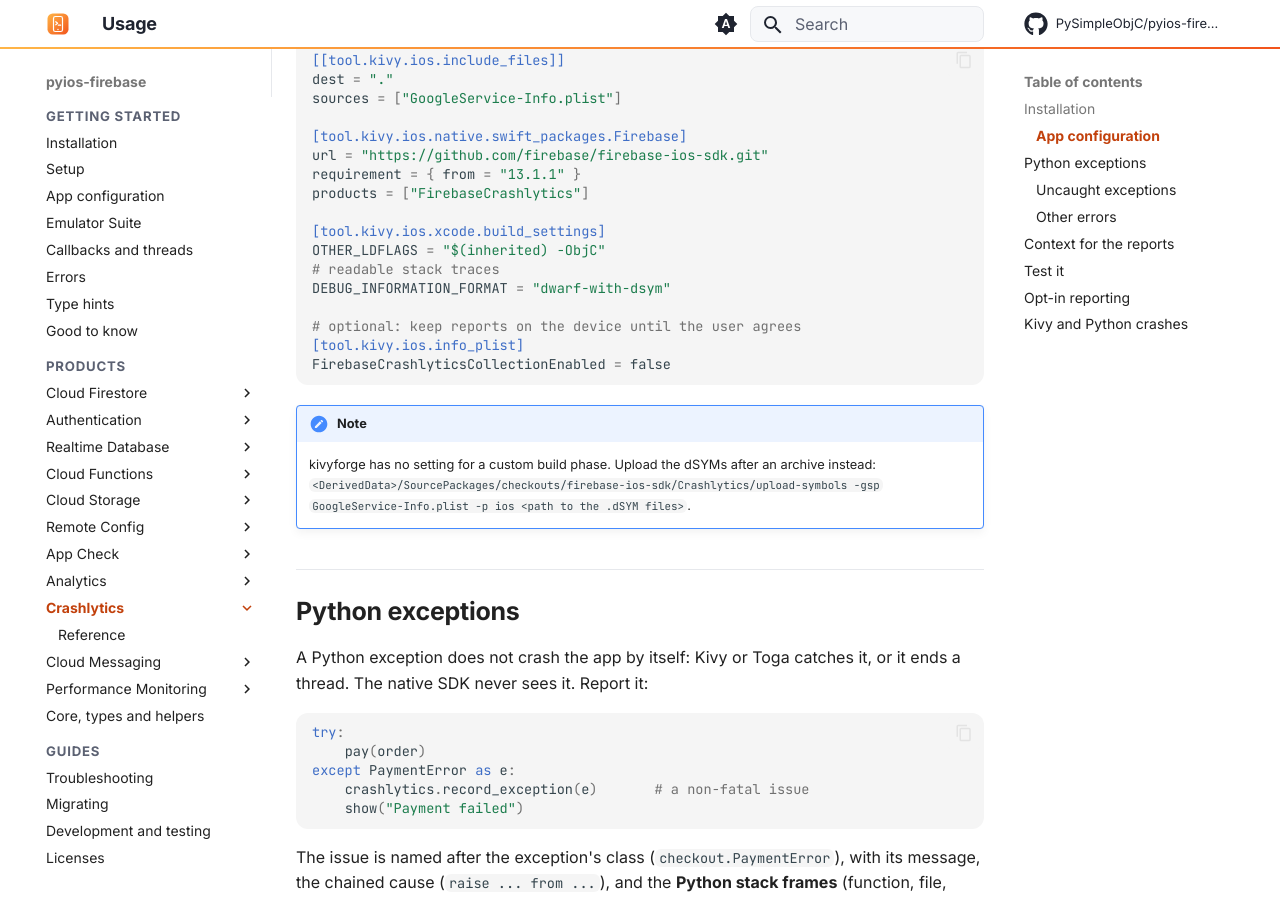
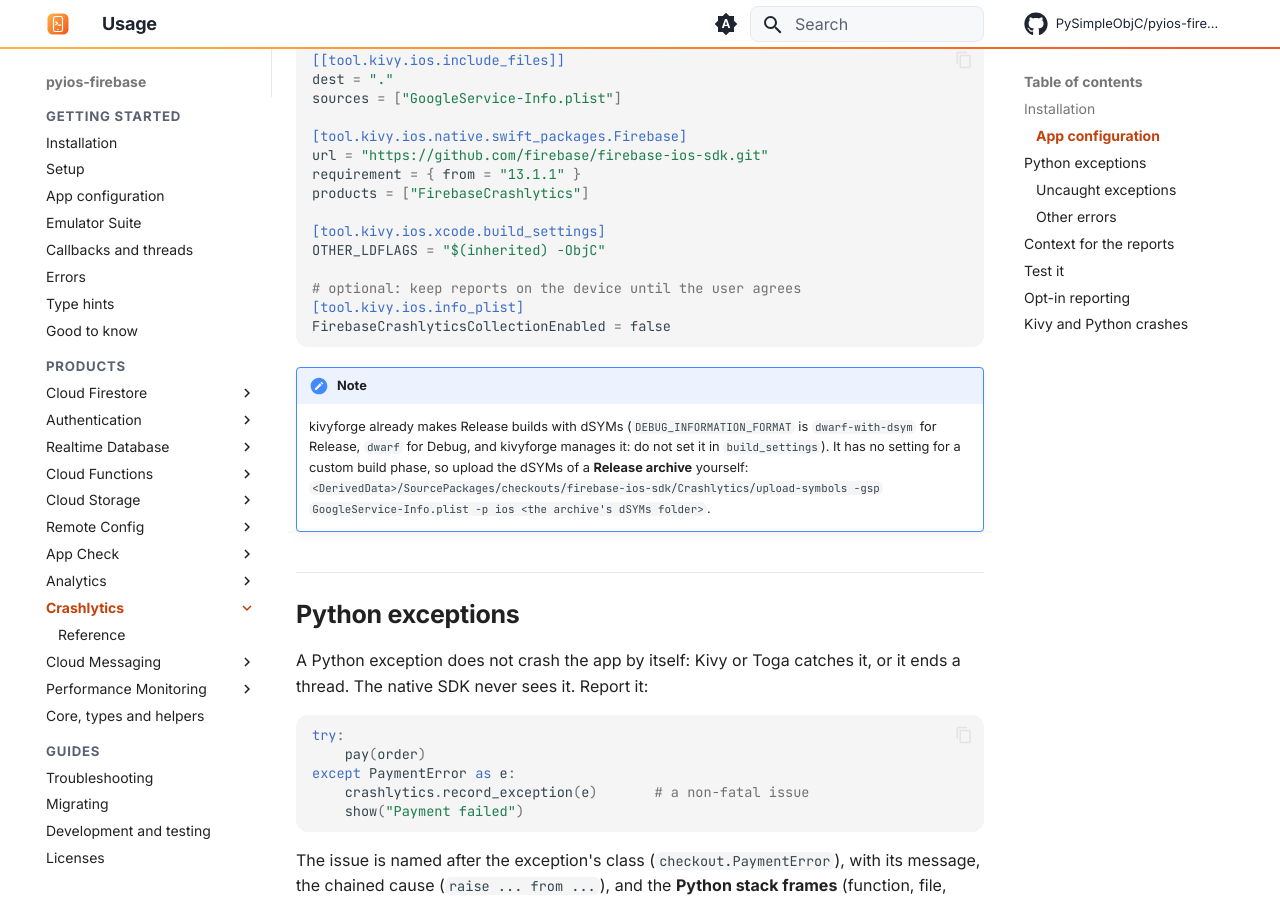
Before and after one commit to PySimpleObjC/pyios-firebase, an MkDocs documentation site: the page built from docs/crashlytics/index.md, in a window 1280 px wide and 900 px high, scrolled down 1008 px. Built offline with MkDocs 1.6.1 and Material for MkDocs 9.7.7, drawn with Linux system fonts in a browser that asks for light colours; comment, search, counter and statistics services are not loaded.

Commit message:
docs: no DEBUG_INFORMATION_FORMAT in kivyforge's build_settings
From the review: kivyforge reserves it (RESERVED_BUILD_SETTINGS) and stops
with a ConfigError. kivyforge already makes Release builds with dSYMs
(dwarf-with-dsym; dwarf for Debug): the Crashlytics note now says so, and
to upload the dSYMs of a Release archive with upload-symbols. Every
kivyforge tab on the site now loads with kivyforge's own config loader.

Co-Authored-By: Claude Opus 5.5 <noreply@anthropic.com>

```diff
--- a/docs/crashlytics/index.md
+++ b/docs/crashlytics/index.md
@@ -50,8 +50,6 @@ them all in one `products`; see [App configuration](../getting-started/configura
 
     [tool.kivy.ios.xcode.build_settings]
     OTHER_LDFLAGS = "$(inherited) -ObjC"
-    # readable stack traces
-    DEBUG_INFORMATION_FORMAT = "dwarf-with-dsym"
 
     # optional: keep reports on the device until the user agrees
     [tool.kivy.ios.info_plist]
@@ -68,7 +66,7 @@ them all in one `products`; see [App configuration](../getting-started/configura
     6. Optional, in **Info**: `FirebaseCrashlyticsCollectionEnabled` = `NO`.
 
 !!! note
-    kivyforge has no setting for a custom build phase. Upload the dSYMs after an archive instead: `<DerivedData>/SourcePackages/checkouts/firebase-ios-sdk/Crashlytics/upload-symbols -gsp GoogleService-Info.plist -p ios <path to the .dSYM files>`.
+    kivyforge already makes Release builds with dSYMs (`DEBUG_INFORMATION_FORMAT` is `dwarf-with-dsym` for Release, `dwarf` for Debug, and kivyforge manages it: do not set it in `build_settings`). It has no setting for a custom build phase, so upload the dSYMs of a **Release archive** yourself: `<DerivedData>/SourcePackages/checkouts/firebase-ios-sdk/Crashlytics/upload-symbols -gsp GoogleService-Info.plist -p ios <the archive's dSYMs folder>`.
 
 
 ## Python exceptions
```
Also changed, not shown: docs/getting-started/configuration.md (+1 -3 lines).
